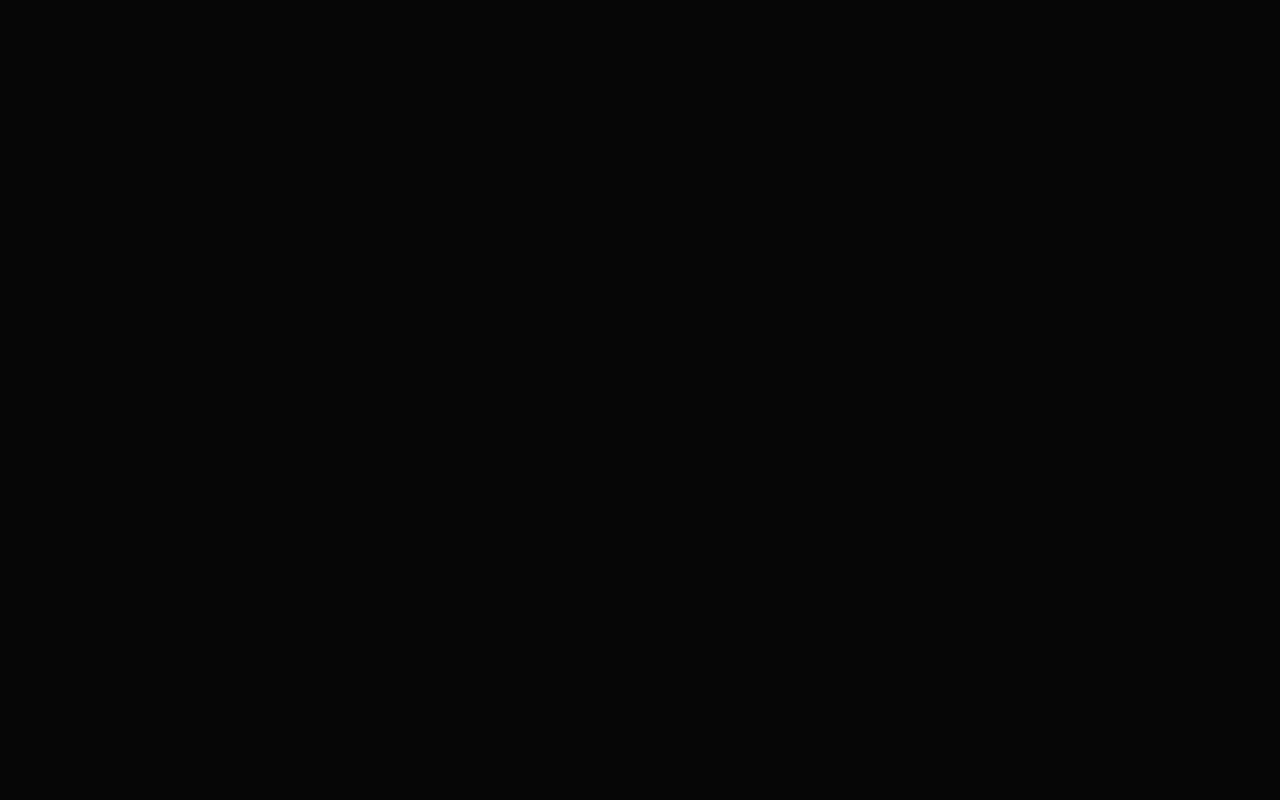
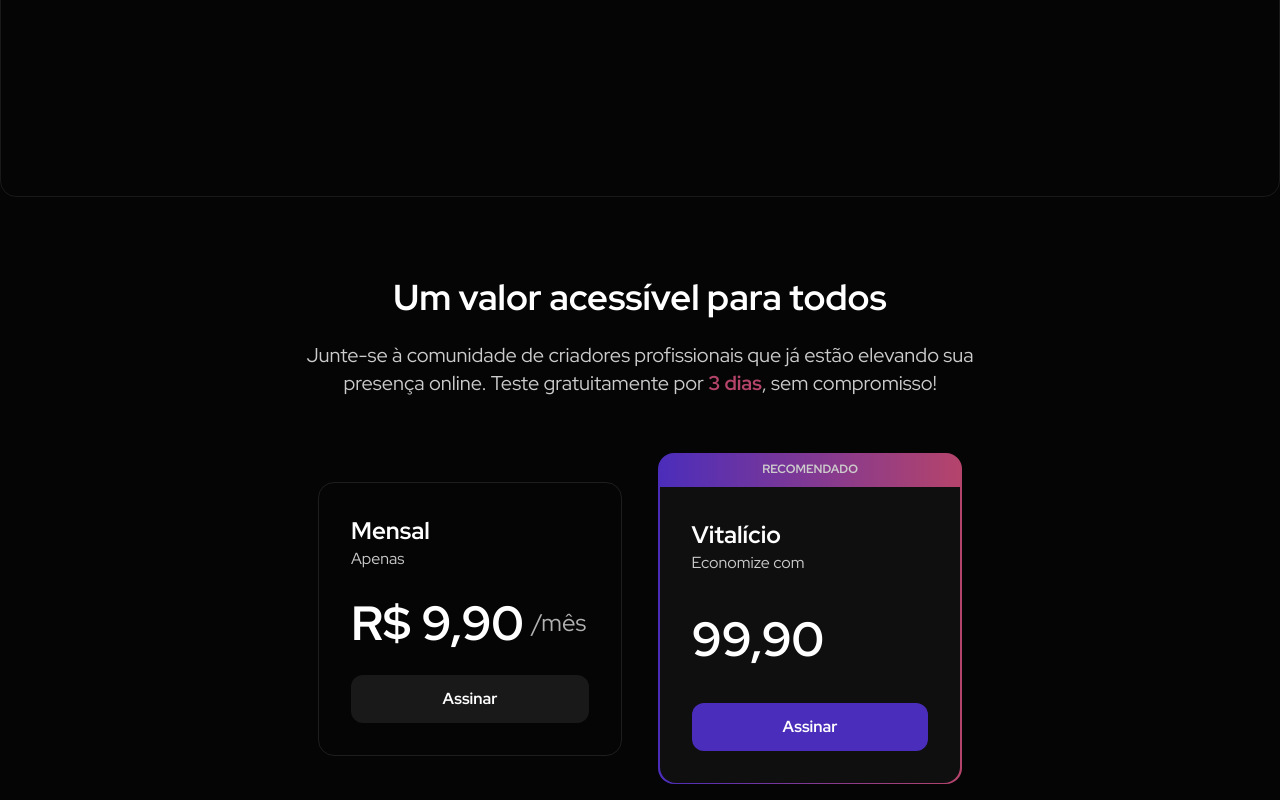
Before and after one commit to johneverton01/project-in-bio, a Next.js app: page / in a window 1280 px wide. Shown: the part 1403-2203 px from the top of the page. Before the commit the page ends 800 px from the top, so only its background shows below. Built offline with nearby package versions, Linux system fonts and the light colour scheme.

Commit message:
feat: Add Pricing and VideoExplanation components to landing page

```diff
--- /dev/null
+++ b/src/app/components/landing-page/Princing.tsx
@@ -0,0 +1,47 @@
+import { TRIAL_DAYS } from "@/app/lib/config";
+import Button from "../ui/Button";
+
+export function Pricing() {
+  return (
+    <div className="mx-[150px] flex flex-col items-center gap-14">
+      <div className="flex flex-col items-center gap-6">
+        <h3 className="text-4xl font-bold text-white">Um valor acessível para todos</h3>
+        <p className="text-content-body text-xl text-center">
+          Junte-se à comunidade de criadores profissionais que já estão elevando sua <br />
+          presença online. Teste gratuitamente por <strong className="text-pink-100"> {TRIAL_DAYS} dias</strong>, sem compromisso!
+        </p>
+      </div>
+      <div className="flex items-center gap-9 pb-4">
+        <div className="w-[304px] p-8 flex flex-col gap-7 rounded-2xl border border-[#1e1e1e]">
+          <div className="flex flex-col">
+            <span className="text-white font-bold text-2xl">Mensal</span>
+            <span className="text-content-body">Apenas</span>
+          </div>
+          <div className="flex items-center gap-2">
+            <span className="text-5xl font-bold text-white">R$ 9,90</span>
+            <span className="text-content-headline text-2xl">/mês</span>
+          </div>
+          <Button variant="secondary" className="hover:cursor-pointer">Assinar</Button>
+        </div>
+
+        <div className="flex flex-col">
+          <div className="flex justify-center items-center rounded-t-2xl w-[304px] p-2 bg-[linear-gradient(90deg,#4b2dbb_0%,#b5446b_100%)]">
+            <span className="uppercase text-xs font-bold">Recomendado</span>
+          </div>
+          <div className="p-[1.6px] bg-[linear-gradient(90deg,#4b2dbb_0%,#b5446b_100%)] rounded-b-2xl">
+            <div className="w-full bg-background-secondary p-8 flex flex-col gap-7 rounded-b-2xl">
+              <div className="flex flex-col">
+                <span className="text-white font-bold text-2xl">Vitalício</span>
+                <span className="text-content-body">Economize com</span>
+              </div>
+              <div className="flex items-center gap-1">
+                <span className="text-white font-bold text-[48px]">99,90</span>
+              </div>
+              <Button className="hover:cursor-pointer">Assinar</Button>
+            </div>
+          </div>
+        </div>
+      </div>
+    </div>
+  )
+}
--- /dev/null
+++ b/src/app/components/landing-page/VideoExplanation.tsx
@@ -0,0 +1,10 @@
+import { Play } from "lucide-react";
+
+export function VideoExplanation() {
+  return (
+    <section className="border rounded-2xl border-border-primary aspect-video flex items-center justify-center my-20">
+      <Play className="text-purple-100 size-16" />
+
+    </section>
+  )
+}
--- /dev/null
+++ b/src/app/lib/config.ts
@@ -0,0 +1 @@
+export const TRIAL_DAYS = 3;
--- a/src/app/page.tsx
+++ b/src/app/page.tsx
@@ -1,5 +1,7 @@
 import { Header } from "./components/landing-page/Header";
 import Hero from "./components/landing-page/Hero";
+import { Pricing } from "./components/landing-page/Princing";
+import { VideoExplanation } from "./components/landing-page/VideoExplanation";
 
 export default function Home() {
 	return (
@@ -7,8 +9,9 @@
 	<div className="max-w-7xl mx-auto">
 		<Header />
 		<Hero />
-		{/* <VideoExplanation />
-		<Princing />
+		<VideoExplanation />
+		<Pricing />
+		{/*
 		<Faq /> */}
 	</div>
 		</>
```
